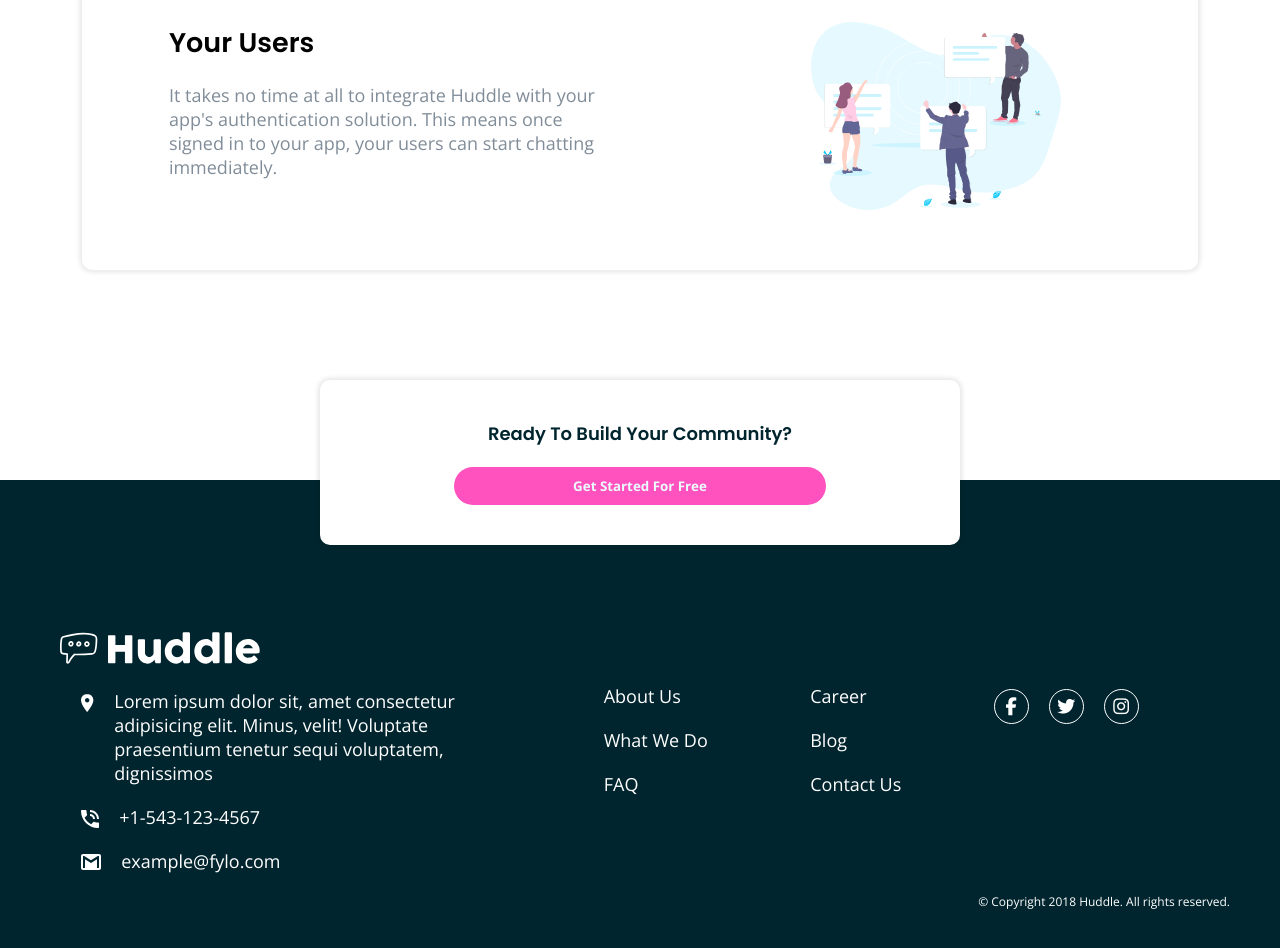
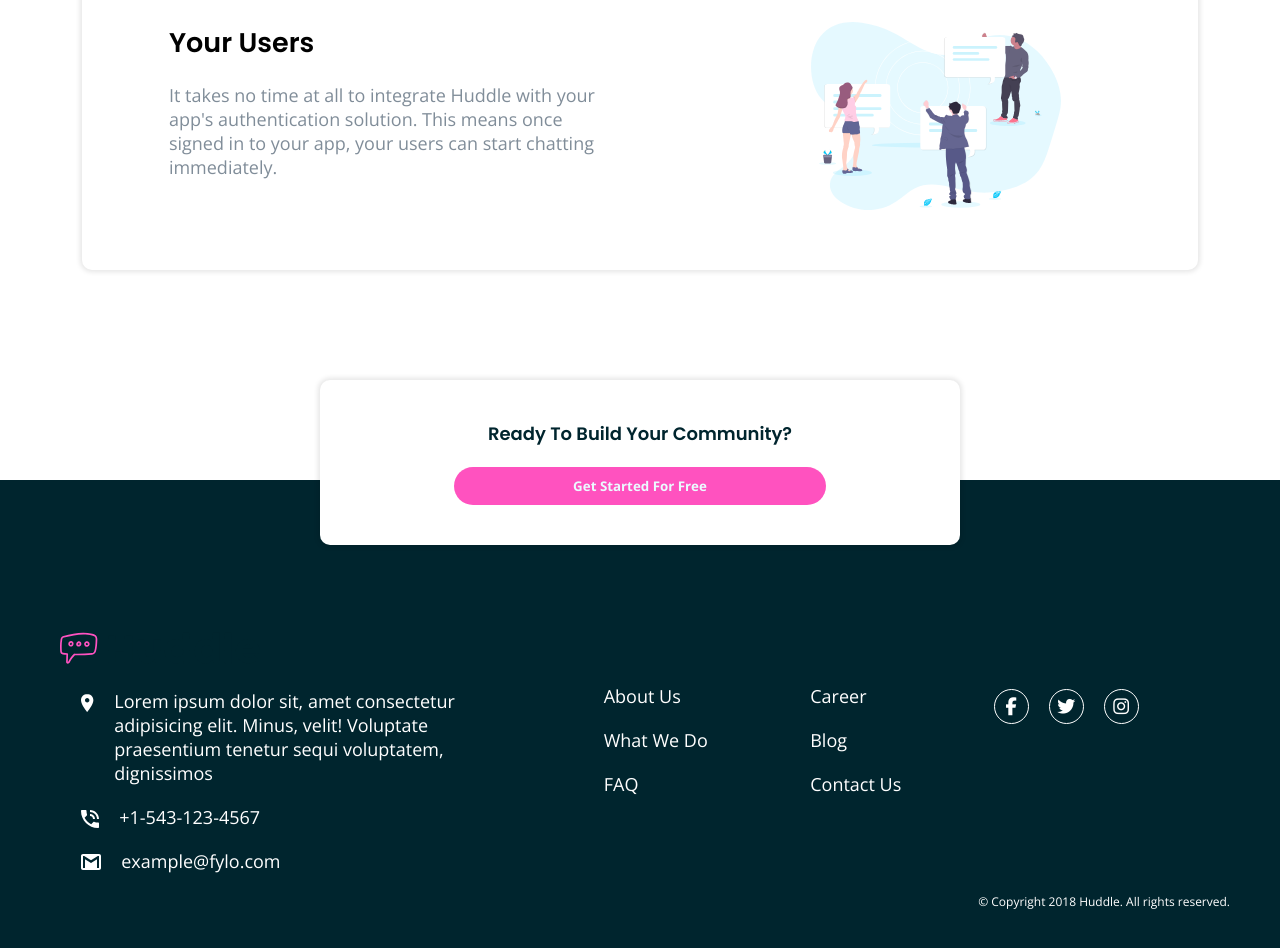
Before and after one commit to iamola007/huddle-responsive-website, a plain HTML site: page index.html in a window 1280 px wide. Shown: the part 1404-2352 px from the top of the page. Drawn offline with nearby package versions, Linux system fonts and the light colour scheme.

Commit message:
Update index.html

```diff
--- a/index.html
+++ b/index.html
@@ -107,7 +107,7 @@
         <h2 class="action-text">Ready To Build Your Community?</h2>
         <button class="action-button">Get Started For Free</button>
       </article>
-      <img class="footer-icon" src="/images 5/footer-logo.svg" alt="" />
+      <img class="footer-icon" src="/images 5/logo.svg" alt="" />
       <section class="footer-section">
         <div class="footer-items">
           <article class="footer-item">
```
